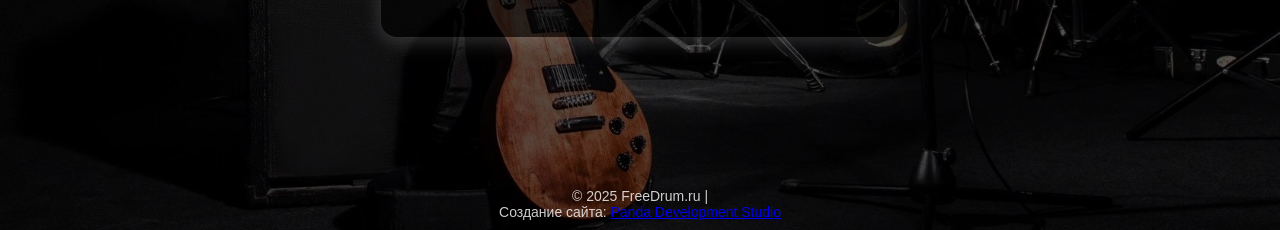
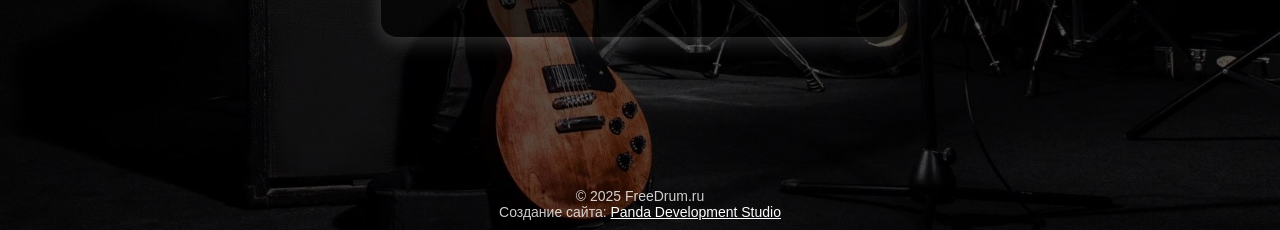
Before and after one commit to PandaDevelopmentCompany/freedrum_plug, a plain HTML site: page index.html in a window 1280 px wide. Shown: the part 570-800 px from the top of the page. Drawn offline with Linux system fonts and the light colour scheme.

Commit message:
download_24_10_2025-5

```diff
--- a/index.html
+++ b/index.html
@@ -149,6 +149,6 @@
     </div>
   </main>
 
-  <footer>© 2025 FreeDrum.ru | <br>Создание сайта: <a href="https://pandadevelopment.ru">Panda Development Studio</a></footer>
+  <footer>© 2025 FreeDrum.ru <br>Создание сайта: <a style="color: #ffffff;" href="https://pandadevelopment.ru">Panda Development Studio</a></footer>
 </body>
 </html>
```
